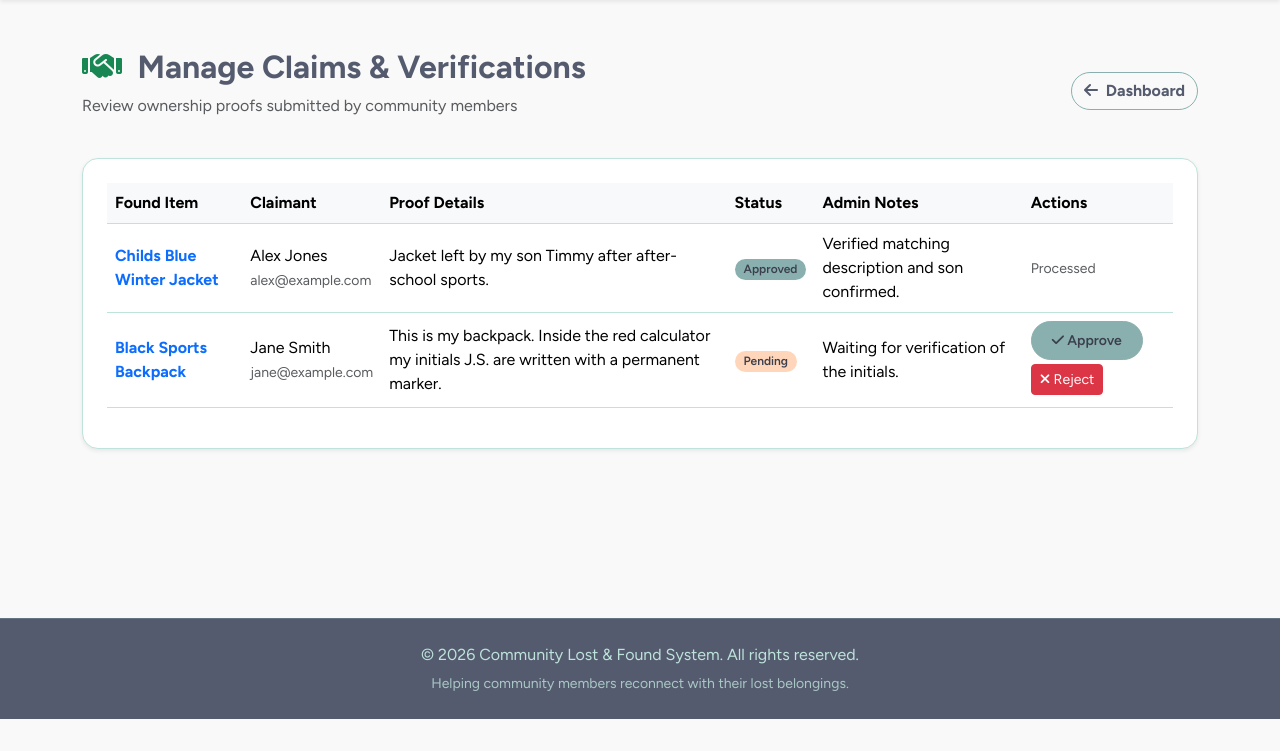
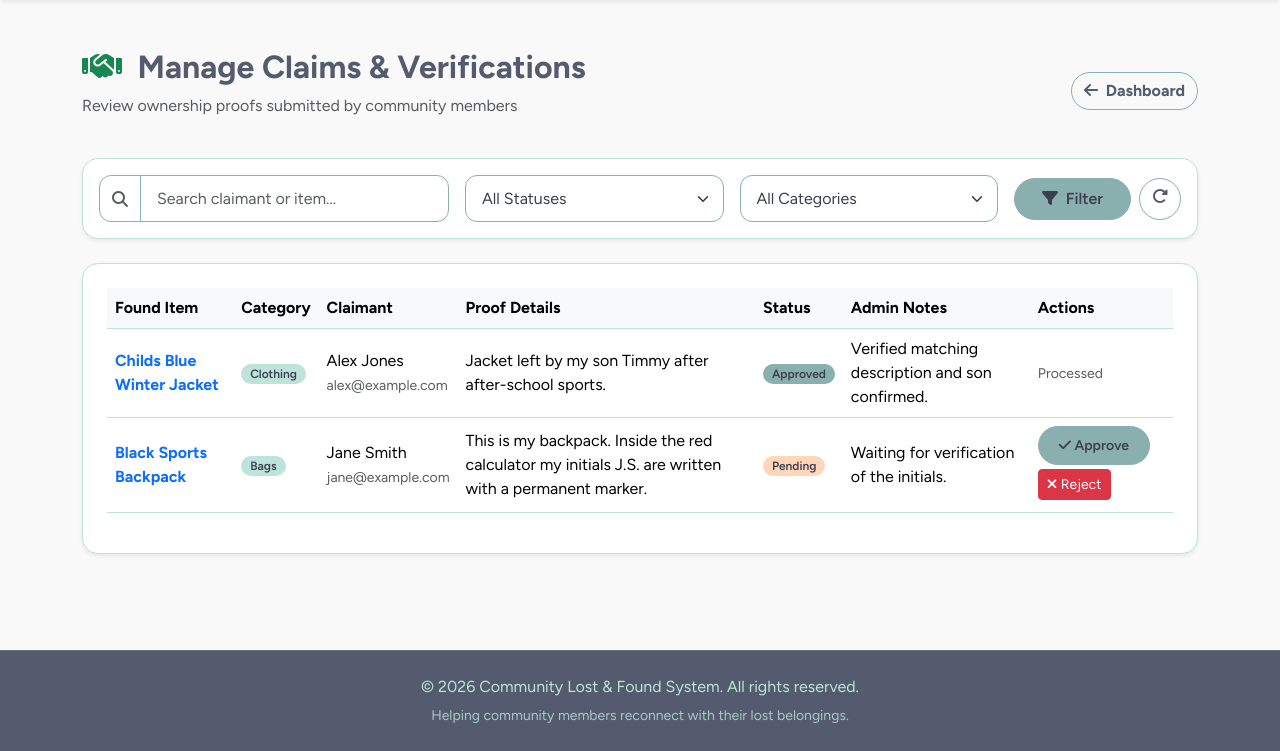
Before and after one commit to SickleFire/lost-and-found-system, a PHP site: page /admin/manage_claims.php in a window 1280 px wide. Shown: the part 81-832 px from the top of the page. Before the commit the page ends 800 px from the top, so only its background shows below. Run offline with PHP 8.4, Linux system fonts and the light colour scheme; a user stored in the database is signed in; data comes from the database, SQL or seed files in the repository.

Commit message:
Add search and filters by name, status, and category to admin manage_claims.php

```diff
--- a/admin/manage_claims.php
+++ b/admin/manage_claims.php
@@ -32,8 +32,41 @@ if ($action && $id) {
     exit;
 }
 
-// Fetch all claims
-$claims = $pdo->query("SELECT c.*, f.title as item_title, f.category, u.full_name, u.email, u.phone FROM claims c JOIN found_items f ON c.found_item_id = f.id JOIN users u ON c.user_id = u.id ORDER BY c.created_at DESC")->fetchAll();
+// Fetch filter parameters
+$search = trim($_GET['search'] ?? '');
+$status_filter = $_GET['status'] ?? '';
+$category_filter = $_GET['category'] ?? '';
+
+// Build query with parameters
+$query = "SELECT c.*, f.title as item_title, f.category, u.full_name, u.email, u.phone FROM claims c JOIN found_items f ON c.found_item_id = f.id JOIN users u ON c.user_id = u.id WHERE 1=1";
+$params = [];
+
+if ($search !== '') {
+    $query .= " AND (u.full_name LIKE ? OR u.email LIKE ? OR f.title LIKE ?)";
+    $like = "%$search%";
+    $params[] = $like;
+    $params[] = $like;
+    $params[] = $like;
+}
+
+if ($status_filter !== '') {
+    $query .= " AND c.status = ?";
+    $params[] = $status_filter;
+}
+
+if ($category_filter !== '') {
+    $query .= " AND f.category = ?";
+    $params[] = $category_filter;
+}
+
+$query .= " ORDER BY c.created_at DESC";
+
+$stmt = $pdo->prepare($query);
+$stmt->execute($params);
+$claims = $stmt->fetchAll();
+
+// Get unique categories for dropdown filter
+$categories = $pdo->query("SELECT DISTINCT category FROM found_items ORDER BY category")->fetchAll(PDO::FETCH_COLUMN);
 
 include '../header.php';
 ?>
@@ -47,15 +80,50 @@ include '../header.php';
         <a href="dashboard.php" class="btn btn-outline-secondary fw-bold"><i class="fa-solid fa-arrow-left me-1"></i> Dashboard</a>
     </div>
 
+    <!-- Search & Filter Bar -->
+    <div class="card shadow-sm p-3 mb-4">
+        <form method="GET" action="manage_claims.php" class="row g-3 align-items-center">
+            <div class="col-md-4">
+                <div class="input-group">
+                    <span class="input-group-text bg-white"><i class="fa-solid fa-search text-muted"></i></span>
+                    <input type="text" class="form-control" name="search" value="<?php echo htmlspecialchars($search); ?>" placeholder="Search claimant or item...">
+                </div>
+            </div>
+            <div class="col-md-3">
+                <select name="status" class="form-select">
+                    <option value="">All Statuses</option>
+                    <option value="Pending" <?php echo $status_filter === 'Pending' ? 'selected' : ''; ?>>Pending</option>
+                    <option value="Approved" <?php echo $status_filter === 'Approved' ? 'selected' : ''; ?>>Approved</option>
+                    <option value="Rejected" <?php echo $status_filter === 'Rejected' ? 'selected' : ''; ?>>Rejected</option>
+                </select>
+            </div>
+            <div class="col-md-3">
+                <select name="category" class="form-select">
+                    <option value="">All Categories</option>
+                    <?php foreach ($categories as $cat): ?>
+                        <option value="<?php echo htmlspecialchars($cat); ?>" <?php echo $category_filter === $cat ? 'selected' : ''; ?>>
+                            <?php echo htmlspecialchars($cat); ?>
+                        </option>
+                    <?php endforeach; ?>
+                </select>
+            </div>
+            <div class="col-md-2 d-grid gap-2 d-flex">
+                <button type="submit" class="btn btn-success flex-grow-1"><i class="fa-solid fa-filter me-1"></i> Filter</button>
+                <a href="manage_claims.php" class="btn btn-outline-secondary" title="Reset Filters"><i class="fa-solid fa-rotate-right"></i></a>
+            </div>
+        </form>
+    </div>
+
     <div class="card shadow-sm p-4">
         <?php if (empty($claims)): ?>
-            <div class="alert alert-info">No claims have been submitted yet.</div>
+            <div class="alert alert-info mb-0">No claims match your search/filter criteria.</div>
         <?php else: ?>
             <div class="table-responsive">
                 <table class="table table-hover align-middle">
                     <thead class="table-light">
                         <tr>
                             <th>Found Item</th>
+                            <th>Category</th>
                             <th>Claimant</th>
                             <th>Proof Details</th>
                             <th>Status</th>
@@ -67,6 +135,7 @@ include '../header.php';
                         <?php foreach ($claims as $claim): ?>
                             <tr>
                                 <td class="fw-bold"><a href="../found_detail.php?id=<?php echo $claim['found_item_id']; ?>" class="text-decoration-none"><?php echo htmlspecialchars($claim['item_title']); ?></a></td>
+                                <td><span class="badge bg-secondary"><?php echo htmlspecialchars($claim['category']); ?></span></td>
                                 <td>
                                     <?php echo htmlspecialchars($claim['full_name']); ?><br>
                                     <small class="text-muted"><?php echo htmlspecialchars($claim['email']); ?></small>
```
